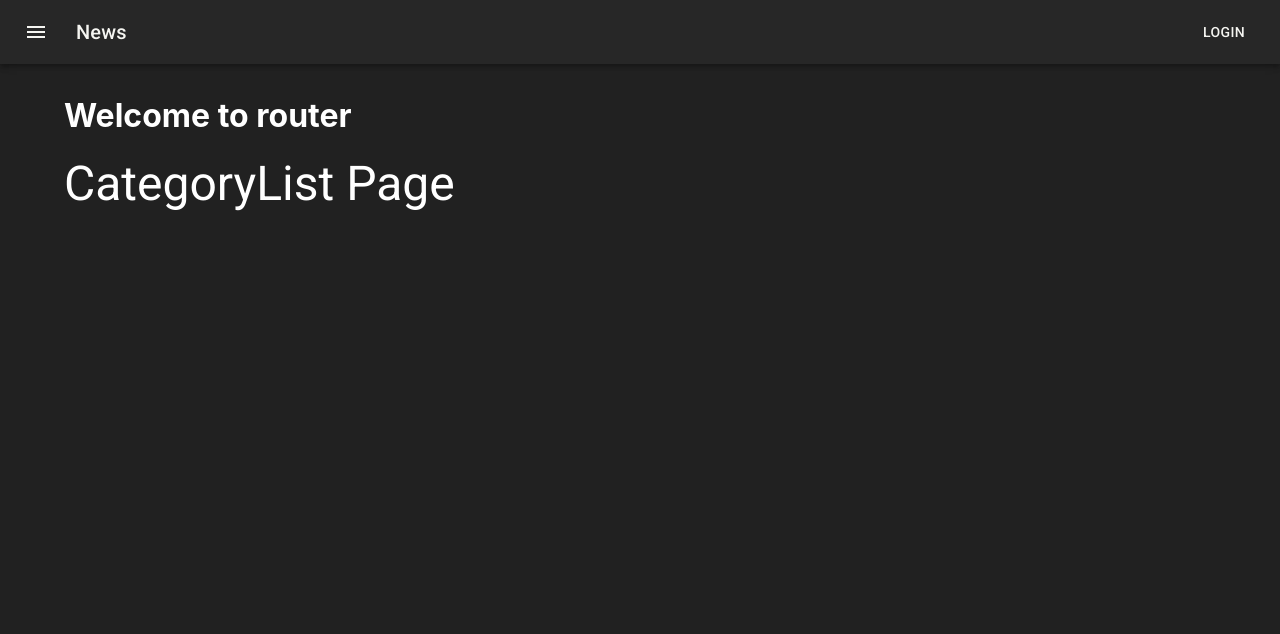
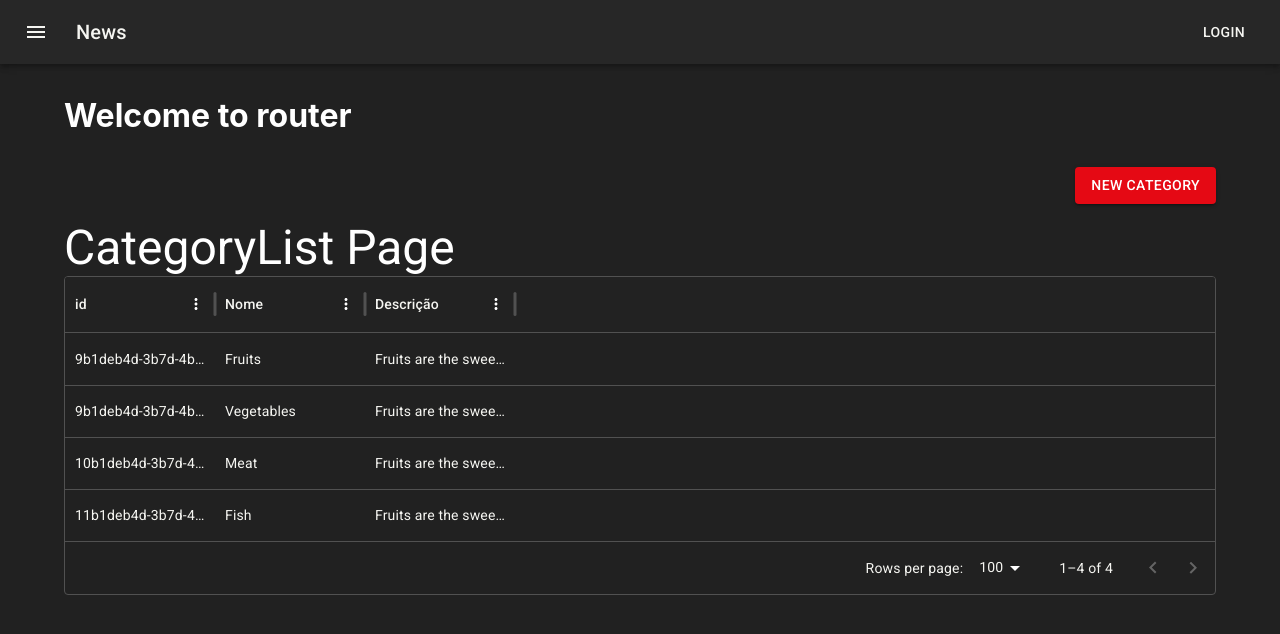
Before and after one commit to Lucassamuel97/admin-videos-react, a React (Vite) app: page / in a window 1280 px wide. Shown: the top 634 px of the page. Built offline with nearby package versions, Linux system fonts and the light colour scheme.

Commit message:
:sparkles: feat: Adiciona suporte ao componente DataGrid e atualiza o estado global das categorias

```diff
--- a/package.json
+++ b/package.json
@@ -20,6 +20,7 @@
     "@fontsource/roboto": "^5.2.5",
     "@mui/icons-material": "^6.4.8",
     "@mui/material": "^6.4.8",
+    "@mui/x-data-grid": "^7.28.1",
     "@reduxjs/toolkit": "^2.0.1",
     "react": "^18.2.0",
     "react-dom": "^18.2.0",
--- a/src/app/store.ts
+++ b/src/app/store.ts
@@ -7,7 +7,7 @@
 
 // `combineSlices` automatically combines the reducers using
 // their `reducerPath`s, therefore we no longer need to call `combineReducers`.
-const rootReducer = combineSlices(counterSlice, quotesApiSlice, categorySlice)
+const rootReducer = combineSlices(counterSlice, categorySlice)
 // Infer the `RootState` type from the root reducer
 export type RootState = ReturnType<typeof rootReducer>
 
@@ -19,9 +19,9 @@
 
     // Adding the api middleware enables caching, invalidation, polling,
     // and other useful features of `rtk-query`.
-    middleware: getDefaultMiddleware => {
-      return getDefaultMiddleware().concat(quotesApiSlice.middleware)
-    },
+    // middleware: getDefaultMiddleware => {
+    //   return getDefaultMiddleware().concat(quotesApiSlice.middleware)
+    // },
     preloadedState,
   })
   // configure listeners using the provided defaults
--- a/src/features/categories/ListCategory.tsx
+++ b/src/features/categories/ListCategory.tsx
@@ -1,11 +1,47 @@
-import { Box, Typography } from "@mui/material"
+import { Box, Button, Typography } from "@mui/material"
+import { useAppSelector } from "../../app/hooks"
+import { selectCategories } from "./categorySlice";
+import { Link } from "react-router-dom";
+import { DataGrid, GridColDef, GridRowsProp } from '@mui/x-data-grid';
+
 
 export const CategoryList = () => {
+    const categories = useAppSelector(selectCategories);
+
+    // use categories from the store
+    const rows: GridRowsProp = categories.map((category) => ({
+        id: category.id,
+        name: category.name,
+        description: category.description
+    }));
+
+    const columns: GridColDef[] = [
+        { field: 'id', headerName: 'id', width: 150 },
+        { field: 'name', headerName: 'Nome', width: 150 },
+        { field: 'description', headerName: 'Descrição', width: 150 },
+    ];
+
     return (
-      <Box>
-      <Typography variant="h3">
-        CategoryList Page
-      </Typography>
-      </Box>
+        <Box maxWidth="lg" sx={{ mt: 4, mb: 4 }}>
+
+            <Box display="flex" justifyContent="flex-end">
+                <Button
+                    variant="contained"
+                    color="secondary"
+                    component={Link}
+                    to="/categories/create"
+                    style={{ marginBottom: "1rem" }}
+                >
+                    New Category
+                </Button>
+            </Box>
+            <Typography variant="h3">
+                CategoryList Page
+                {/* {categories.map((category) => (
+                    <Typography key={category.id}>{category.name}</Typography>
+                ))} */}
+                <DataGrid rows={rows} columns={columns} />
+            </Typography>
+        </Box>
     )
-  }
+}
--- a/src/features/categories/categorySlice.ts
+++ b/src/features/categories/categorySlice.ts
@@ -1,5 +1,6 @@
 import { create } from "@mui/material/styles/createTransitions";
 import { createSlice } from "@reduxjs/toolkit";
+import { RootState } from "../../app/store";
 
 interface Category {
   id: string;
@@ -40,4 +41,7 @@
 });
 
 
+// Selectors
+export const selectCategories = (state: RootState) => state.categories;
+
 export default categorySlice.reducer;
```
Also changed, not shown: 2 other files (tests, documents, lock files or other folders).
